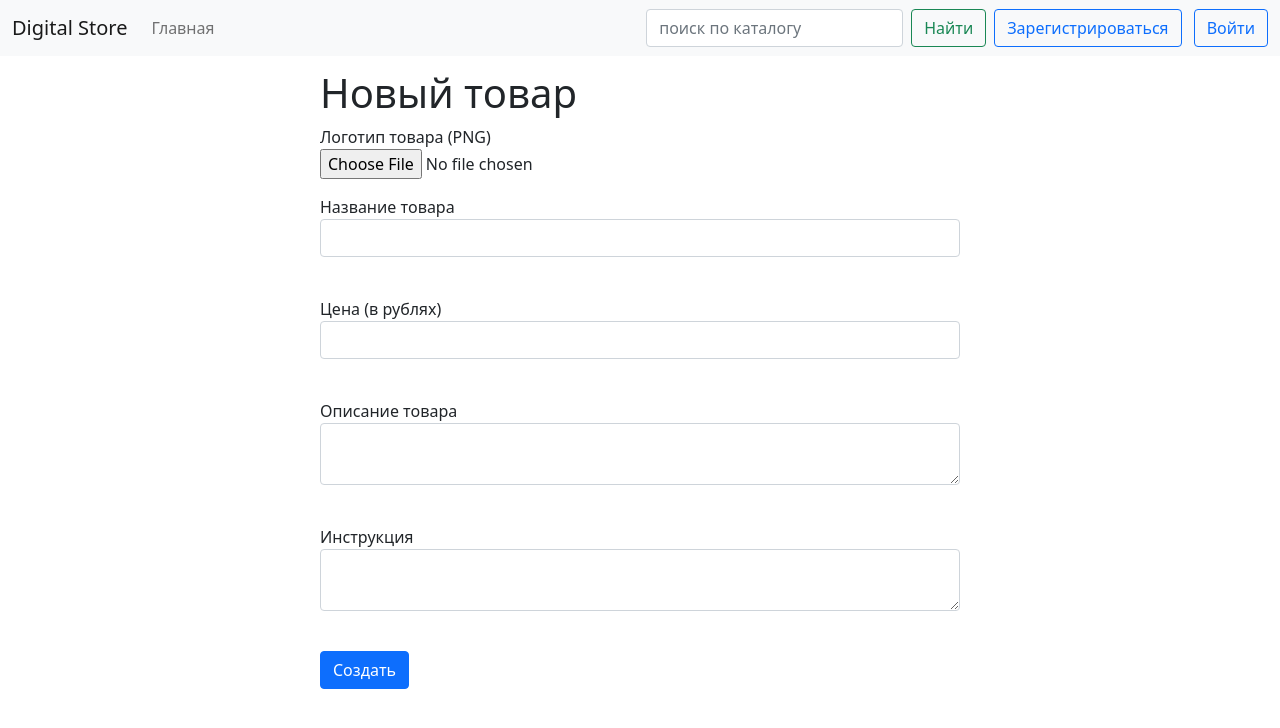
After one commit to Enhisir/digital-store, a Flask app: template templates/store/new_product.html in a window 1280 px wide. The commit adds this page. Shown: the top 728 px of the page. Run offline with Flask 2, Linux system fonts and the light colour scheme; the template is opened without the code that fills it: values that come from a table or form of the project are taken from there, others are empty; some libraries are stand-ins or nearby versions.

Commit message:
fixed something

```diff
--- a/base/__all_models.py
+++ b/base/__all_models.py
@@ -1,3 +1,3 @@
 from base.users import User
-from base.products import ProductKey
-from base.items import Key
+from base.products import Product
+from base.items import Item
--- a/server.py
+++ b/server.py
@@ -26,7 +26,7 @@ if __name__ == '__main__':
     admin.set_password("<j;t_[hfyb_vjq_cfqn!")
     admin.is_admin = True
     db_session = create_session()
-    if db_session.query(User).filter_by(login="admin").one() is None:
+    if db_session.query(User).filter_by(login="admin").first() is None:
         db_session.add(admin)
         db_session.commit()
     app.register_blueprint(store_blueprint)
--- a/store/forms/products.py
+++ b/store/forms/products.py
@@ -0,0 +1,13 @@
+from flask_wtf import FlaskForm
+from wtforms import StringField, SubmitField, IntegerField, TextAreaField, FileField
+from wtforms.validators import DataRequired
+from flask_wtf.file import FileRequired, FileAllowed
+
+
+class ProductForm(FlaskForm):
+    picture = FileField(label="Логотип товара (PNG)", validators=[DataRequired()])
+    product_name = StringField("Название товара", validators=[FileRequired(), FileAllowed(['png'], 'Images only!')])
+    price = IntegerField("Цена (в рублях)", validators=[DataRequired()])
+    product_desc = TextAreaField("Описание товара")
+    alert = TextAreaField("Инструкция", validators=[DataRequired()])
+    submit = SubmitField('Создать')
--- a/templates/store/base.html
+++ b/templates/store/base.html
@@ -32,6 +32,9 @@
                     </form>
                     <div>
                         {% if current_user.is_authenticated %}
+                        {%if current_user.is_admin %}
+                        <a class="btn btn-outline-danger me-2" role="button" href="/products/add">Добавить товар</a>
+                        {% endif %}
                         <a class="btn btn-info text-light" role="button" href="/logout">{{ current_user.login }}</a>
                         {% else %}
                         <a class="btn btn-outline-primary me-2" role="button" href="/register">Зарегистрироваться</a>
@@ -42,7 +45,14 @@
             </div>
         </nav>
     </header>
-    {% block content %}
-    {% endblock %}
+    <div class="content" style="margin: 1% 25% 1% 25%; width: 50%">
+        {% if message %}
+            <div class="{{ message['type'] }}" role="alert">
+                {{ message["value"] }}
+            </div>
+        {% endif %}
+        {% block content %}
+        {% endblock %}
+    </div>
 </body>
 </html>
--- a/templates/store/login.html
+++ b/templates/store/login.html
@@ -1,7 +1,7 @@
 {% extends "store/base.html" %}
 
 {% block content %}
-<div class="form-container" style="margin: 1% 25% 1% 25%; width: 50%">
+<div class="form-container">
     <h1>Авторизация</h1>
     <form action="" method="post">
         {{ form.hidden_tag() }}
@@ -25,9 +25,6 @@
         </p>
         <p>{{ form.remember_me() }} {{ form.remember_me.label }}</p>
         <p>{{ form.submit(type="submit", class="btn btn-primary") }}</p>
-        {% if message %}
-            <p class="alert alert-danger" role="alert">{{message}}</p>
-        {% endif %}
     </form>
 </div>
 {% endblock %}
--- /dev/null
+++ b/templates/store/new_product.html
@@ -0,0 +1,56 @@
+{% extends "store/base.html" %}
+
+{% block content %}
+<div class="form-container">
+    <h1>Новый товар</h1>
+    <form action="" method="post" enctype="multipart/form-data">
+        {{ form.hidden_tag() }}
+        <p>
+            {{ form.picture.label }}<br>
+            {{ form.picture(class="form-control-file", type="file") }}<br>
+            {% for error in form.picture.errors %}
+                <p class="alert alert-danger" role="alert">
+                    {{ error }}
+                </p>
+            {% endfor %}
+        </p>
+        <p>
+            {{ form.product_name.label }}<br>
+            {{ form.product_name(class="form-control", type="text") }}<br>
+            {% for error in form.product_name.errors %}
+                <p class="alert alert-danger" role="alert">
+                    {{ error }}
+                </p>
+            {% endfor %}
+        </p>
+        <p>
+            {{ form.price.label }}<br>
+            {{ form.price(class="form-control", type="price") }}<br>
+            {% for error in form.price.errors %}
+                <p class="alert alert-danger" role="alert">
+                    {{ error }}
+                </p>
+            {% endfor %}
+        </p>
+        <p>
+            {{ form.product_desc.label }}<br>
+            {{ form.product_desc(class="form-control", type="price") }}<br>
+            {% for error in form.product_desc.errors %}
+                <p class="alert alert-danger" role="alert">
+                    {{ error }}
+                </p>
+            {% endfor %}
+        </p>
+        <p>
+            {{ form.alert.label }}<br>
+            {{ form.alert(class="form-control", type="price") }}<br>
+            {% for error in form.alert.errors %}
+                <p class="alert alert-danger" role="alert">
+                    {{ error }}
+                </p>
+            {% endfor %}
+        </p>
+        <p>{{ form.submit(type="submit", class="btn btn-primary") }}</p>
+    </form>
+</div>
+{% endblock %}
--- a/templates/store/register.html
+++ b/templates/store/register.html
@@ -1,7 +1,7 @@
 {% extends "store/base.html" %}
 
 {% block content %}
-<div class="form-container" style="margin: 1% 25% 1% 25%; width: 50%">
+<div class="form-container">
     <h1>Регистрация</h1>
     <form action="" method="post">
         {{ form.hidden_tag() }}
@@ -42,9 +42,6 @@
             {% endfor %}
         </p>
         <p>{{ form.submit(type="submit", class="btn btn-primary") }}</p>
-        {% if message %}
-            <p class="alert alert-danger" role="alert">{{message}}</p>
-        {% endif %}
     </form>
 </div>
 {% endblock %}
```
Also changed, not shown: base/items.py (+4 -15 lines), base/products.py (+6 -10 lines), store/manager.py (+48 -10 lines), db/vault.db, templates/store/profile.py (added).
